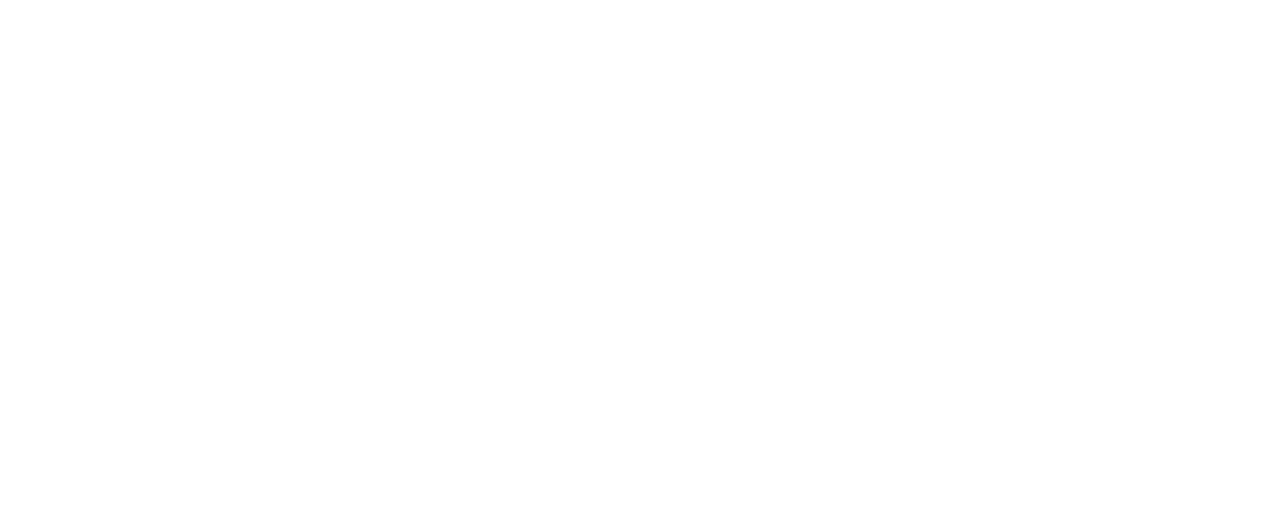
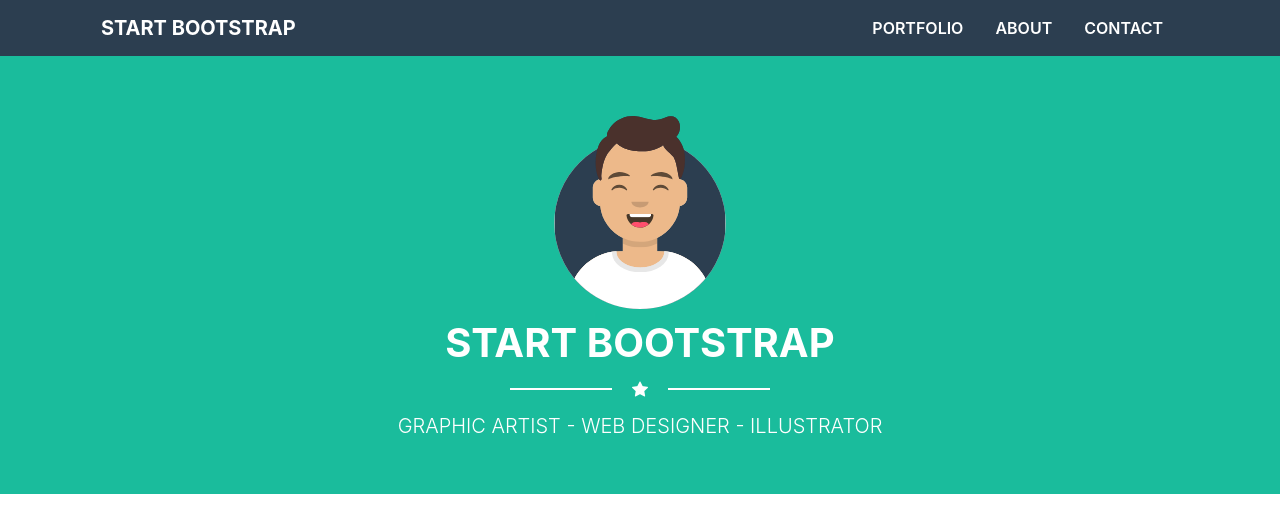
Before and after one commit to peppe-p/html-css-bootstrap-freelancer, a plain HTML site: page index.html in a window 1280 px wide. Drawn offline with nearby package versions, Linux system fonts and the light colour scheme.

Commit message:
Complete Jumbotron

```diff
--- a/assets/css/style.css
+++ b/assets/css/style.css
@@ -0,0 +1,57 @@
+/* ######################################## */
+/* ####### COMMON HTML-CSS SELECTOR ####### */
+/* ######################################## */
+.div_star {
+    display: flex;
+    align-items: center;
+    justify-content: center;
+}
+.div_star i {
+    margin: 0px 20px;
+    color: white;
+}
+.div_star hr {
+    margin: 0;
+    border: 1px solid white;
+    width: 100px;
+}
+.darker {
+    color: #2c3e50;
+    border-color: #2c3e50;
+}
+
+
+/* ################################ */
+/* ####### UTILITY SELECTOR ####### */
+/* ################################ */
+.bg_bluedark {
+    background-color: #2c3e50;
+}
+
+.bg_aquagreen {
+    background-color: #1abc9c;
+}
+
+/* ############################### */
+/* ####### HEADER CLASSES ####### */
+/* ############################### */
+nav a {
+    color: white;
+    font-weight: 600;
+}
+nav a:hover {
+    color: lightgray;
+}
+
+/* ############################### */
+/* ####### HERO CLASSES ####### */
+/* ############################ */
+#hero {
+    text-align: center;
+}
+#hero > div > div > * {
+    margin: 5px 0px;
+}
+#hero img {
+    height: 200px;
+}
--- a/index.html
+++ b/index.html
@@ -5,14 +5,67 @@
     <meta charset="UTF-8">
     <meta http-equiv="X-UA-Compatible" content="IE=edge">
     <meta name="viewport" content="width=device-width, initial-scale=1.0, shrink-to-fit=no">
+    <link rel="stylesheet" href="https://cdn.jsdelivr.net/npm/bootstrap-icons@1.4.1/font/bootstrap-icons.css">
     <link rel="stylesheet" href="https://cdn.jsdelivr.net/npm/bootstrap@4.6.0/dist/css/bootstrap.min.css"
         integrity="sha384-B0vP5xmATw1+K9KRQjQERJvTumQW0nPEzvF6L/Z6nronJ3oUOFUFpCjEUQouq2+l" crossorigin="anonymous">
-
     <link rel="stylesheet" href="./assets/css/style.css">
     <title>Bootstrap Freelancer</title>
 </head>
 
 <body>
+    <!-- ##### HEADER ##### -->
+    <header class="bg_bluedark">
+        <div class="container">
+            <nav class="navbar navbar-dark bg-transparent">
+                <a class="navbar-brand font-weight-bold" href="#">START BOOTSTRAP</a>
+
+                <ul class="nav justify-content-end">
+                    <li class="nav-item">
+                        <a class="nav-link active" href="#">PORTFOLIO</a>
+                    </li>
+                    <li class="nav-item">
+                        <a class="nav-link" href="#">ABOUT</a>
+                    </li>
+                    <li class="nav-item">
+                        <a class="nav-link" href="#">CONTACT</a>
+                    </li>
+                </ul>
+            </nav>
+        </div>
+    </header>
+
+    <!-- ##### MAIN PAGE ##### -->
+    <main>
+
+        <!-- ##### HERO SECTION ##### -->
+        <section id="hero" class="bg_aquagreen">
+            <div class="container">
+                <div class="jumbotron jumbotron-fluid text-white bg-transparent d-flex flex-column py-5">
+                    <img src="./assets/img/avatar.svg" alt="Avatar Freelancer Bootstrap">
+                    <h1 class="display-5 font-weight-bold">START BOOTSTRAP</h1>
+                    <div class="div_star">
+                        <hr>
+                        <i class="bi bi-star-fill"></i>
+                        <hr>
+                    </div>
+                    <p class="lead">
+                        GRAPHIC ARTIST - WEB DESIGNER - ILLUSTRATOR
+                    </p>
+                </div>
+            </div>
+        </section>
+
+        <!-- ##### PORTFOLIO SECTION ##### -->
+        <section id="portfolio">
+
+        </section>
+
+    </main>
+
+    <!-- ##### FOOTER ##### -->
+    <footer>
+
+    </footer>
 
 </body>
 
```
